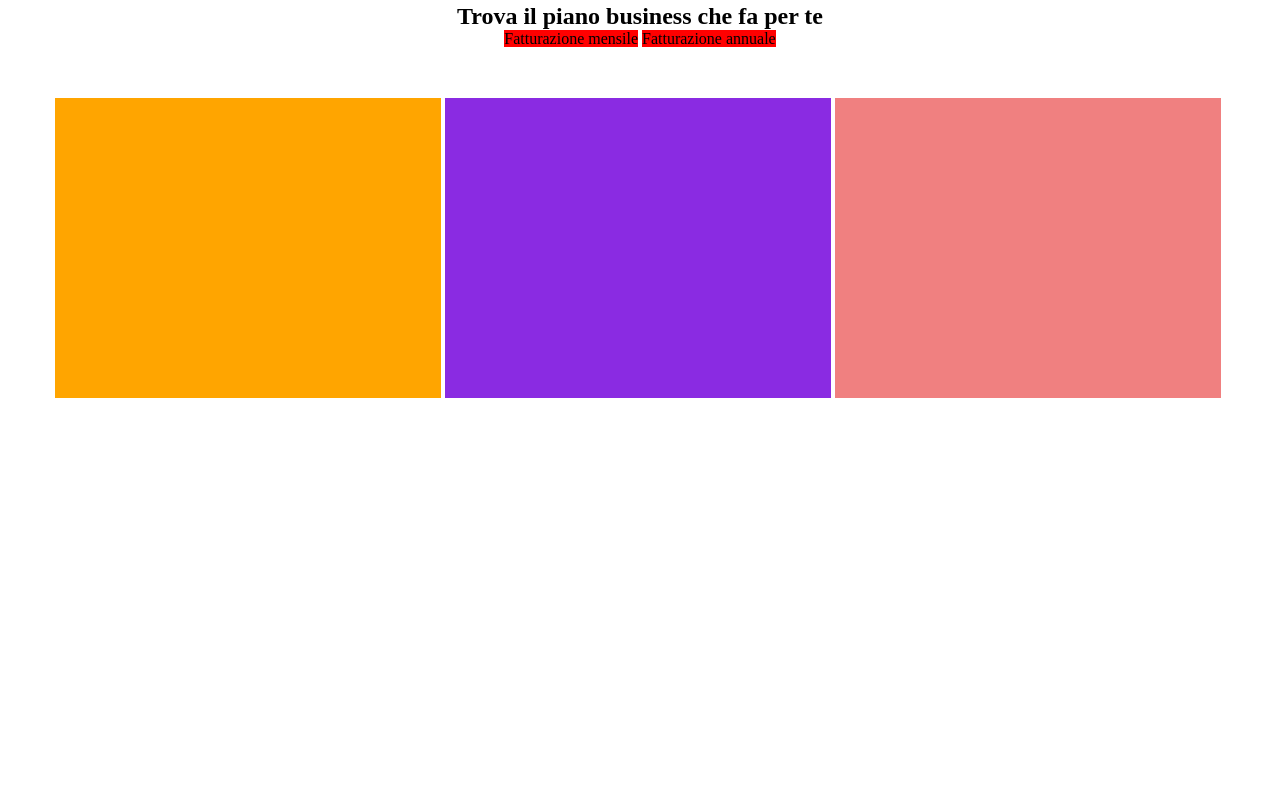
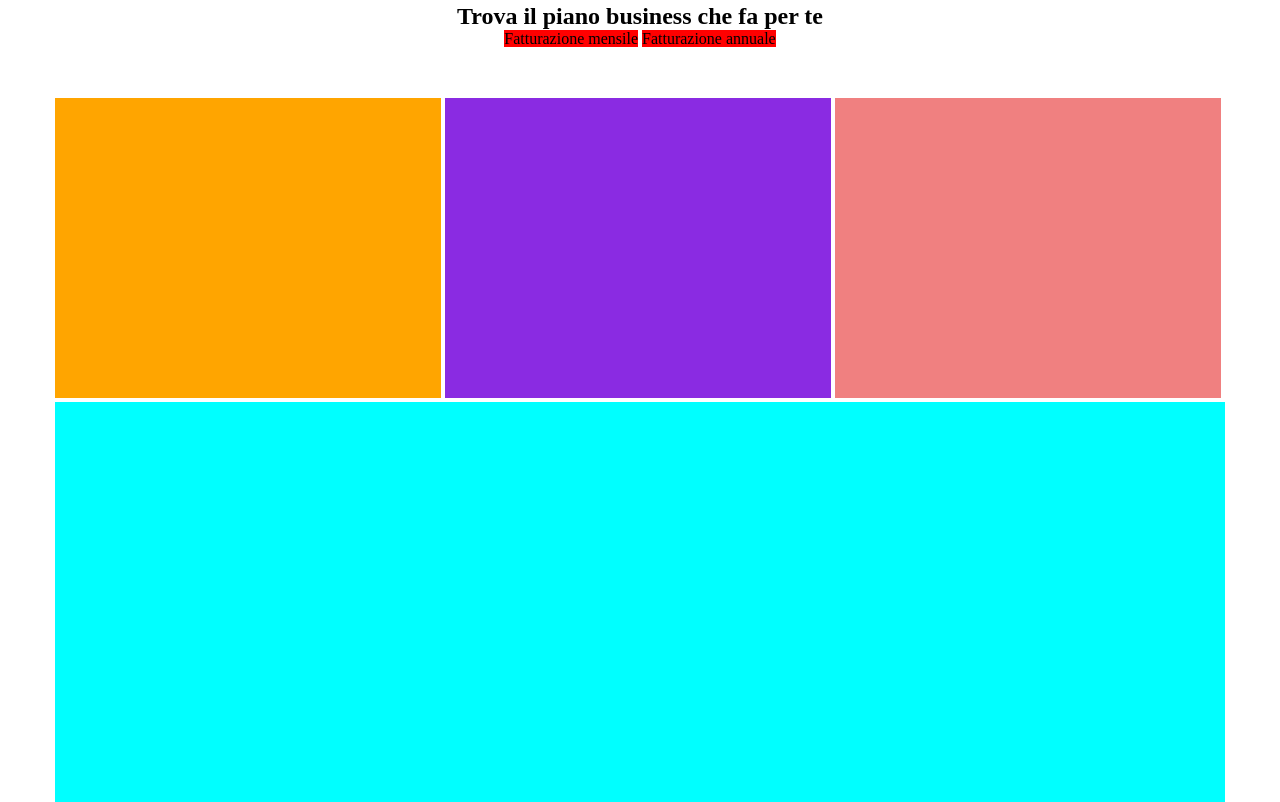
Before and after one commit to RicchiutiLucia/htmlcss-dropbox, a plain HTML site: page index.html in a window 1280 px wide. Shown: the part 597-1399 px from the top of the page. Before the commit the page ends 999 px from the top, so only its background shows below. Drawn offline with Linux system fonts and the light colour scheme.

Commit message:
completamento blocco Team-enterprise

```diff
--- a/css/style.css
+++ b/css/style.css
@@ -97,6 +97,9 @@ span{
     width: 33%;
     height: 300px;
     flex-direction: column;
+}
 
-
+.container-plan2{
+    height: 400px;
+    background-color: aqua;
 }
--- a/index.html
+++ b/index.html
@@ -63,6 +63,9 @@
         <div class="container-card3">
 
         </div>
+        <section class="container-plan2">
+
+        </section>
     </main>
 
 </body>
```
